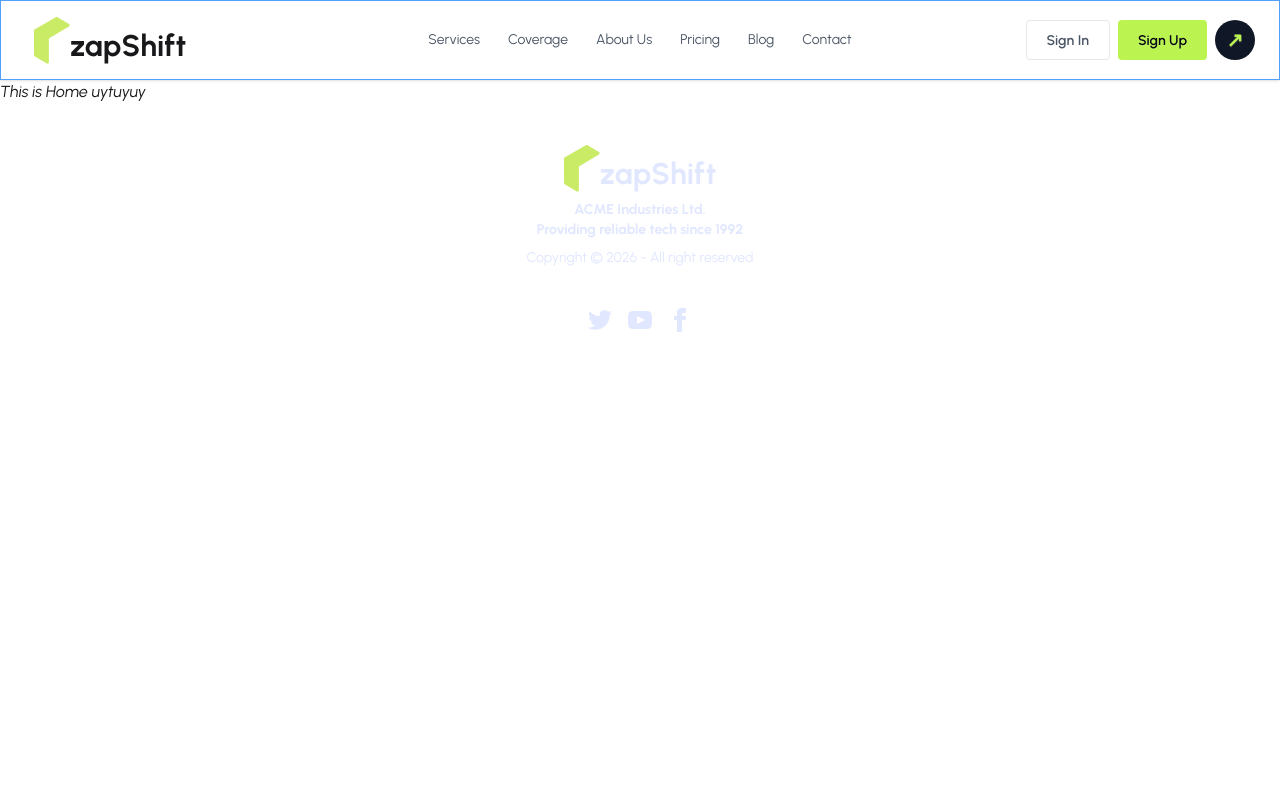
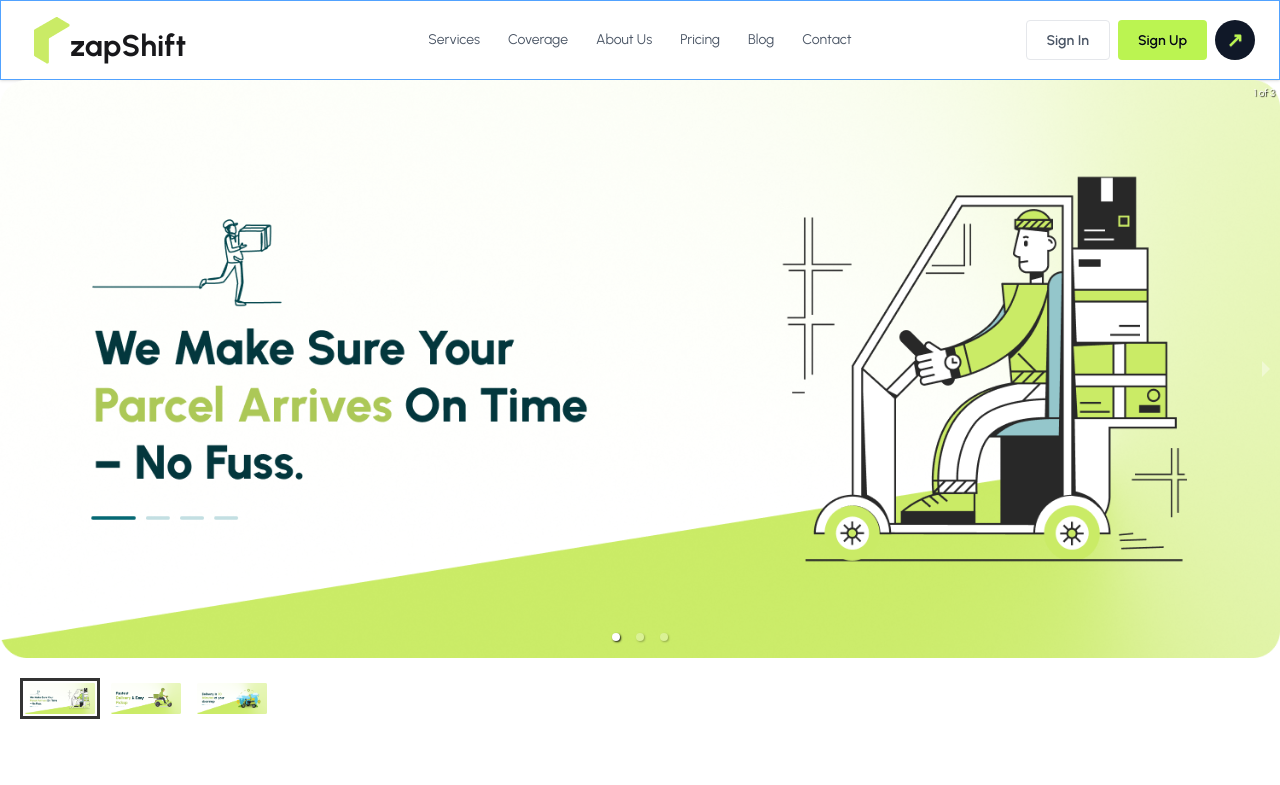
Before and after one commit to ShantoDIU29/courier-delivery-system, a React (Vite) app: page / in a window 1280 px wide. Shown: the top 785 px of the page. Built offline with nearby package versions, Linux system fonts and the light colour scheme.

Commit message:
Add Banner component with carousel functionality and update dependencies

```diff
--- a/package.json
+++ b/package.json
@@ -14,6 +14,7 @@
     "react": "^19.2.8",
     "react-dom": "^19.2.8",
     "react-icons": "^5.7.0",
+    "react-responsive-carousel": "^3.2.23",
     "react-router": "^7.18.2",
     "react-router-dom": "^7.18.2",
     "tailwindcss": "^4.3.3"
--- /dev/null
+++ b/src/Pages/Home/Banner/Banner.jsx
@@ -0,0 +1,23 @@
+import { Carousel } from "react-responsive-carousel";
+import "react-responsive-carousel/lib/styles/carousel.min.css";
+import bannerImg1 from "../../../assets/banner/banner1.png";
+import bannerImg2 from "../../../assets/banner/banner2.png";
+import bannerImg3 from "../../../assets/banner/banner3.png";
+
+const Banner = () => {
+  return (
+    <Carousel showArrows>
+      <div>
+        <img src={bannerImg1} alt="Zap Shift delivery service" />
+      </div>
+      <div>
+        <img src={bannerImg2} alt="Fast and reliable delivery" />
+      </div>
+      <div>
+        <img src={bannerImg3} alt="Zap Shift logistics solutions" />
+      </div>
+    </Carousel>
+  );
+};
+
+export default Banner;
--- a/src/Pages/Home/Home.jsx
+++ b/src/Pages/Home/Home.jsx
@@ -1,7 +1,11 @@
-export default function Home(){
-    return (
-        <div>
-          <h2 className='italic'>This is Home uytuyuy</h2>
-        </div>
-    );
-}
+import Banner from "./Banner/Banner";
+
+const Home = () => {
+  return (
+    <div>
+      <Banner></Banner>
+    </div>
+  );
+};
+
+export default Home;
```
Also changed, not shown: 1 other file (tests, documents, lock files or other folders).
